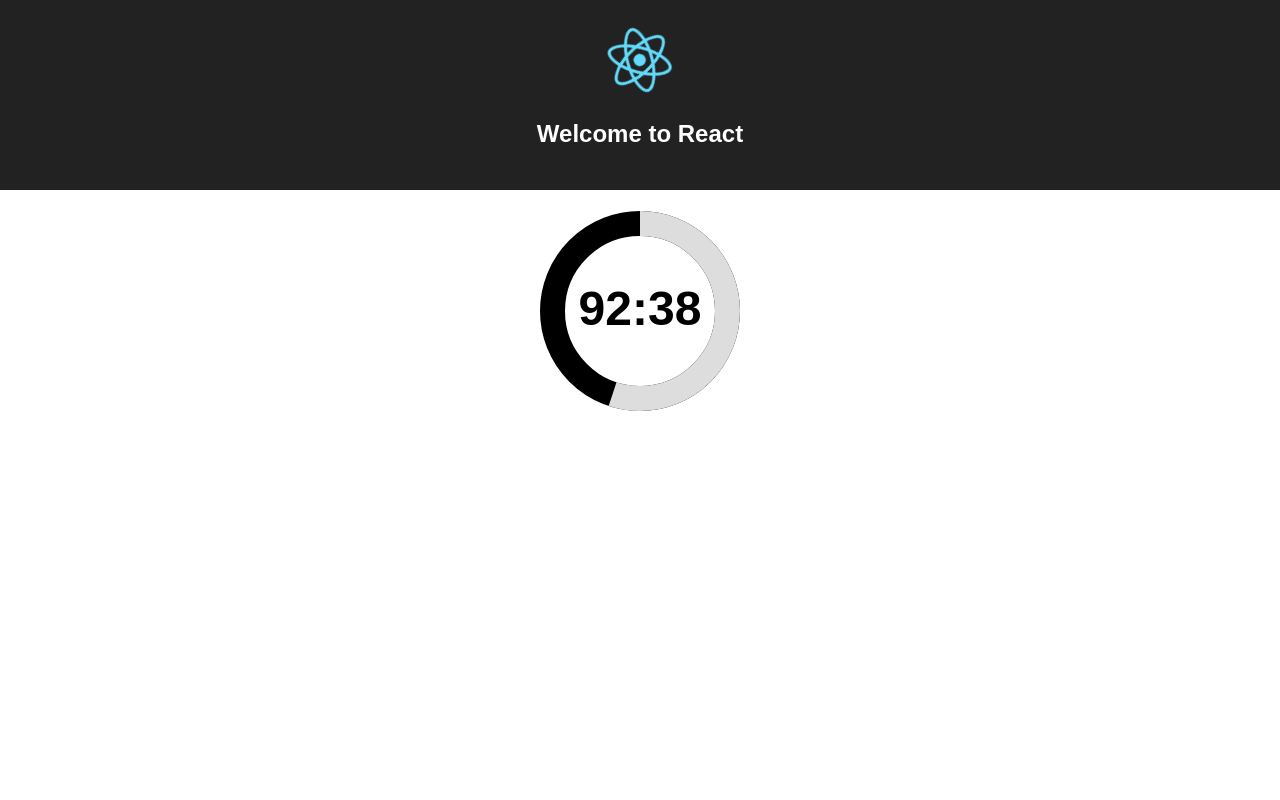
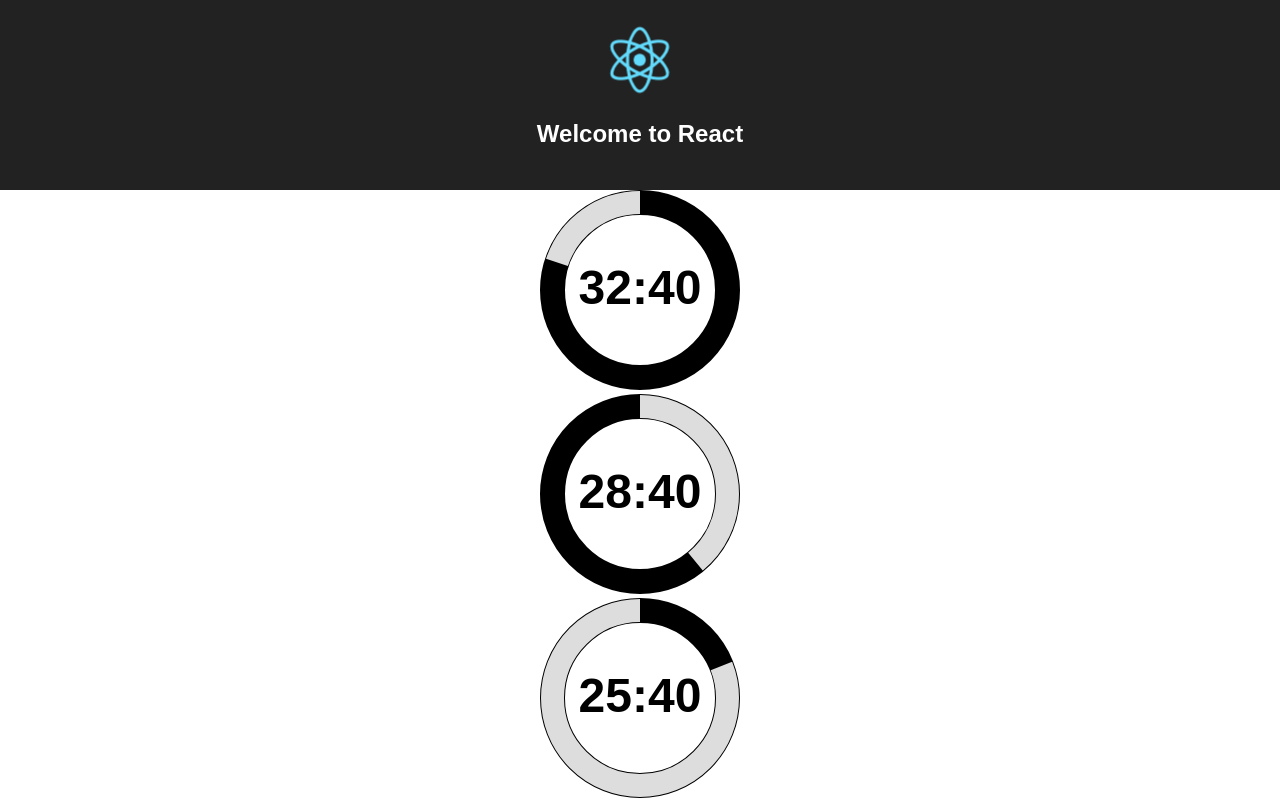
Before and after one commit to CodingTea17/react-countdown-timer-component, a React (Create React App) app: page / in a window 1280 px wide. Shown: the top 800 px of the page. Built offline with nearby package versions, Linux system fonts and the light colour scheme.

Commit message:
condense the component styling and make changes to the ProgressCircle component to better handle the end of a timer and manage memory by clearing intervals

```diff
--- a/src/App.js
+++ b/src/App.js
@@ -13,8 +13,24 @@ class App extends Component {
           <h1 className="App-title">Welcome to React</h1>
         </header>
         <Clock
-          returnTime={ new Date(Date.UTC(2018, 0, 4, 4, 51, 39)) }
-          sentTime={ new Date(Date.UTC(2018, 0, 4, 4, 48, 39)) }
+          returnTime={ new Date(Date.UTC(2018, 0, 4, 5, 31, 39)) }
+          sentTime={ new Date(Date.UTC(2018, 0, 4, 5, 15, 39)) }
+        />
+        <Clock
+          returnTime={ new Date(Date.UTC(2018, 0, 4, 5, 27, 39)) }
+          sentTime={ new Date(Date.UTC(2018, 0, 4, 5, 15, 39)) }
+        />
+        <Clock
+          returnTime={ new Date(Date.UTC(2018, 0, 4, 5, 24, 39)) }
+          sentTime={ new Date(Date.UTC(2018, 0, 4, 5, 15, 39)) }
+        />
+        <Clock
+          returnTime={ new Date(Date.UTC(2018, 0, 4, 5, 28, 39)) }
+          sentTime={ new Date(Date.UTC(2018, 0, 4, 5, 15, 39)) }
+        />
+        <Clock
+          returnTime={ new Date(Date.UTC(2018, 0, 4, 5, 19, 39)) }
+          sentTime={ new Date(Date.UTC(2018, 0, 4, 5, 15, 39)) }
         />
       </div>
     );
--- a/src/CircularProgressCircle.js
+++ b/src/CircularProgressCircle.js
@@ -1,4 +1,20 @@
 import React, { Component } from 'react';
+
+const circleText = {
+  fontSize: '3em',
+  fontWeight: 'bold',
+  fill: 'black'
+};
+
+const backgroundCircle = {
+  stroke: 'black',
+  fill: 'none'
+};
+
+const progressCircle = {
+  stroke: '#ddd',
+  fill: 'none'
+};
 
 class CircularProgressCircle extends Component {
   constructor(props) {
@@ -20,28 +36,32 @@ class CircularProgressCircle extends Component {
 
     return (
       <svg
-          width={this.props.sqSize}
-          height={this.props.sqSize}
-          viewBox={viewBox}>
+          width={ this.props.sqSize }
+          height={ this.props.sqSize }
+          viewBox={ viewBox }
+      >
           <circle
-            className="circle-background"
-            cx={this.props.sqSize / 2}
-            cy={this.props.sqSize / 2}
-            r={radius}
-            strokeWidth={`${this.props.strokeWidth}px`} />
+            style={ backgroundCircle }
+            cx={ this.props.sqSize / 2 }
+            cy={ this.props.sqSize / 2 }
+            r={ radius }
+            strokeWidth={ `${this.props.strokeWidth}px` }
+          />
           <circle
-            className="circle-progress"
-            cx={this.props.sqSize / 2}
-            cy={this.props.sqSize / 2}
-            r={radius}
-            strokeWidth={`${this.props.strokeWidth}px`}
+            cx={ this.props.sqSize / 2 }
+            cy={ this.props.sqSize / 2 }
+            r={ radius }
+            strokeWidth={ `${parseInt(this.props.strokeWidth, 10) - 2}px` }
             transform={`rotate(270 ${this.props.sqSize / 2} ${this.props.sqSize / 2})`}
             style={{
+              stroke: progressCircle.stroke,
+              fill: progressCircle.fill,
               strokeDasharray: dashArray,
               strokeDashoffset: dashOffset
-            }} />
+            }}
+          />
           <text
-            className="circle-text"
+            style={ circleText }
             x="50%"
             y="50%"
             dy=".3em"
--- a/src/Clock.css
+++ /dev/null
@@ -1,18 +0,0 @@
-.circle-background,
-.circle-progress {
-  fill: none;
-}
-
-.circle-background {
-  stroke: black;
-}
-
-.circle-progress {
-  stroke: #ddd;
-}
-
-.circle-text {
-  font-size: 3em;
-  font-weight: bold;
-  fill: black;
-}
--- a/src/Clock.js
+++ b/src/Clock.js
@@ -1,6 +1,5 @@
 import React, { Component } from 'react';
 import CircularProgressBar from './CircularProgressCircle';
-import './Clock.css';
 
 class Clock extends Component {
   constructor(props) {
@@ -16,13 +15,27 @@ class Clock extends Component {
   }
 
   componentDidMount() {
+    // Initially set the interval to calculate the time until return
     this.timerID = setInterval(
       () => this.timeUntilReturn(this.props.returnTime),
       1000
     );
   }
 
+  componentDidUpdate(prevProps) {
+    if (prevProps.returnTime !== this.props.returnTime) {
+      // If the returnTime changes, clear the interval
+      clearInterval(this.timerID);
+      // Restart the interval to continue counting down
+      this.timerID = setInterval(
+        () => this.timeUntilReturn(this.props.returnTime),
+        1000
+      );
+    }
+  }
+
   componentWillUnmount() {
+    // Make sure the interval is cleared if the component is unmounted
     clearInterval(this.timerID);
   }
 
@@ -41,6 +54,8 @@ class Clock extends Component {
       // key:value shorthand syntax
       return this.setState({ seconds, minutes })
     }
+    // Once the return time has been reached, clear the interval to prevent leaks
+    clearInterval(this.timerID);
     return this.setState({
       seconds: 0,
       minutes: 0
@@ -61,14 +76,12 @@ class Clock extends Component {
     if ( percentage <= 100 ) {
       return -percentage;
     }
-    clearInterval(this.timerID);
     return 100;
   }
 
   render() {
     return (
       <div>
-        <h1>{ console.log(this.calculatePercentage()) }</h1>
           <CircularProgressBar
             strokeWidth="25"
             sqSize="200"
```
